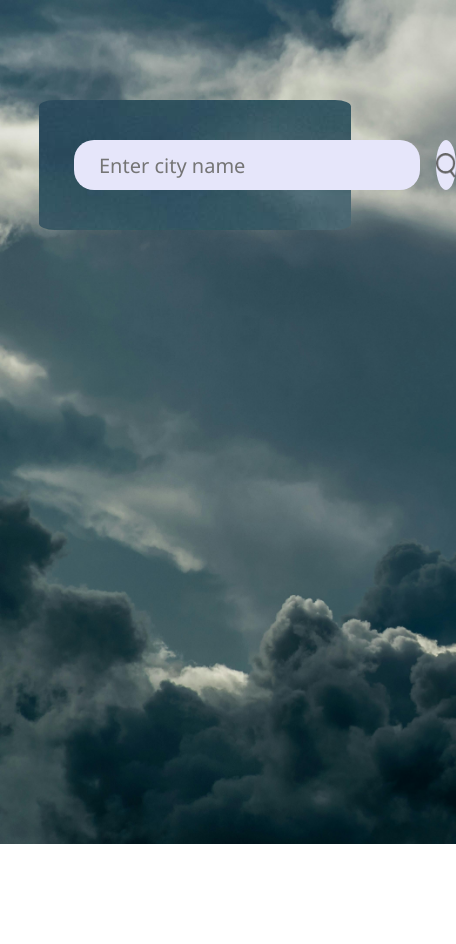
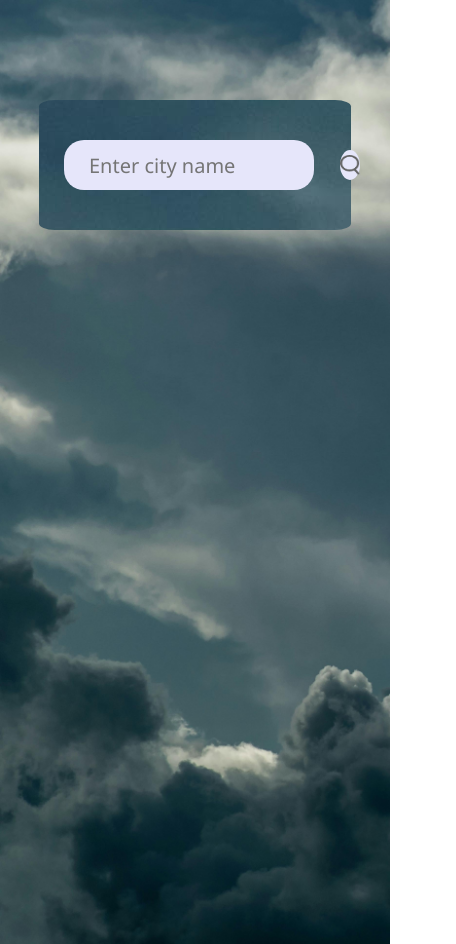
Before and after one commit to Lavanya-Maran/CBTCIP_WEATHERVUE, a plain HTML site: page index.html in a window 390 px wide. Shown: the whole page, 456 px wide, since content can reach past the window. Before the commit the page ends 844 px from the top, so only its background shows below. Drawn offline with Linux system fonts and the light colour scheme.

Commit message:
added responsive media

```diff
--- a/style.css
+++ b/style.css
@@ -94,3 +94,34 @@ body{
     font-size: 15px;
     display: none;
 }
+@media (min-width :300px) and (max-width :450px){
+    body{
+        background-image: url(./images/weatherBG.jpg);
+        background-size: cover;
+        background-repeat: no-repeat;
+        height: 100%;
+    }
+    .card{
+        width: 80%;
+        max-width: 480px;
+        background: url(./images/weatherBG.jpg);
+    }
+    .searchBox{
+        width: 50%;
+        display: flex;
+    }
+    .searchBox input{
+        width: 250px;
+        margin-left: -10px;
+    }
+    .searchBox #search{
+        width: 30px;
+        height: 30px;
+        margin-left: 10px;
+    }
+    .searchBox #search img{
+        width: 20px;
+        height: 20px;
+    }
+
+}
```
